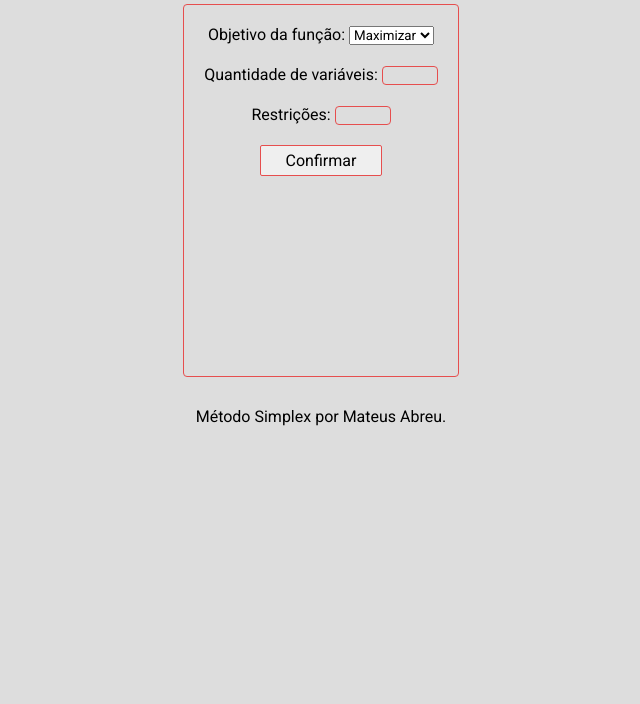
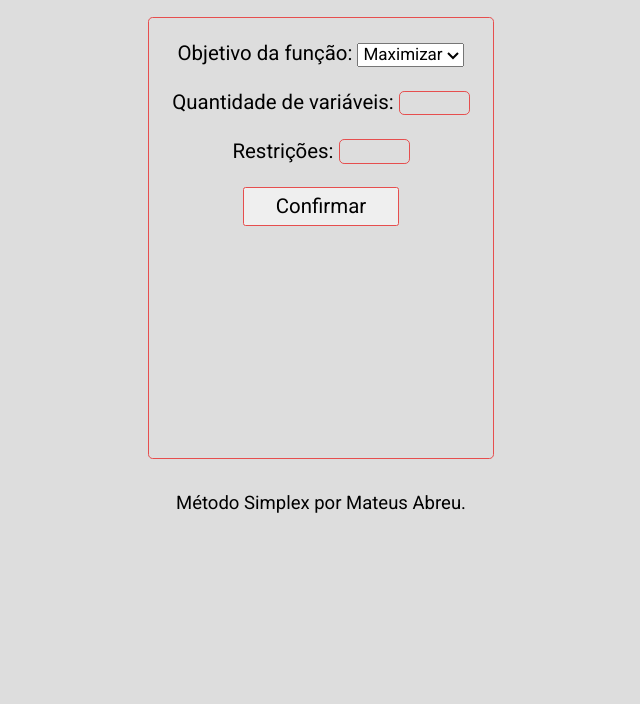
Before and after one commit to Mate1510/Metodo-Simplex, a plain HTML site: page index.html in a window 1280 px wide. Shown: the part 96-800 px from the top of the page, without its empty margins (319-959 px from the left). Drawn offline with Linux system fonts and the light colour scheme.

Commit message:
Novas Atualizações

```diff
--- a/style.css
+++ b/style.css
@@ -1,6 +1,7 @@
 * {
     margin: 0;
     font-family: 'Roboto', 'Arial', 'Sans-serif';
+    zoom: 105%;
 }
 
 body {
```
